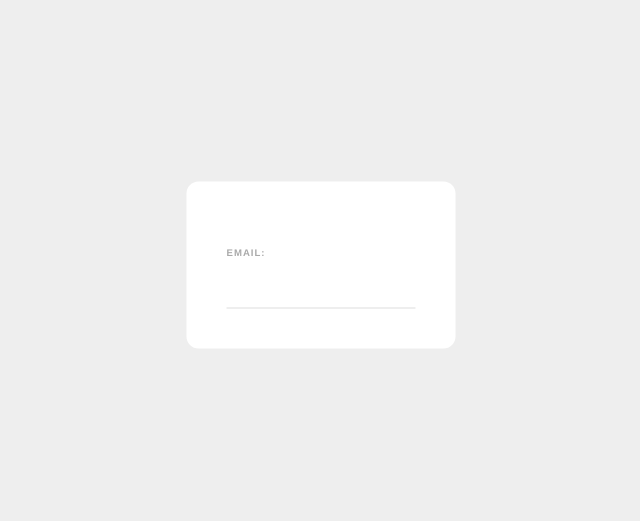
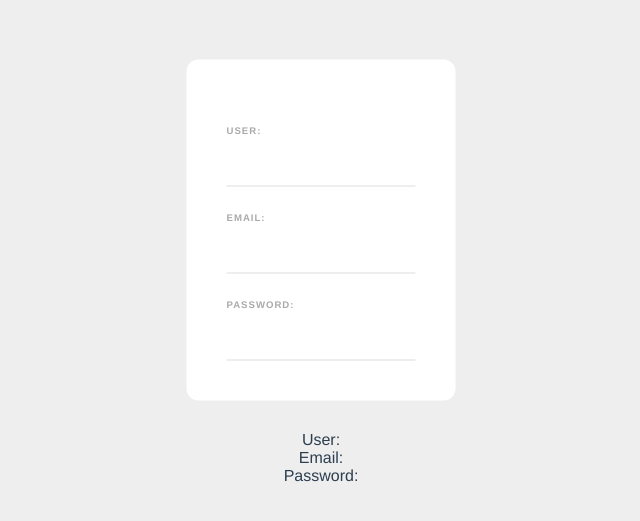
Before and after one commit to ChadH28/web-form, a Vue app: page / in a window 1280 px wide. Shown: the part 135-656 px from the top of the page, without its empty margins (319-959 px from the left). Built offline with nearby package versions, Linux system fonts and the light colour scheme.

Commit message:
Worked with databinding and v-models

```diff
--- a/src/components/SignupForm.vue
+++ b/src/components/SignupForm.vue
@@ -1,20 +1,37 @@
 <template>
   <form>
+    <label>User:</label>
+    <input type="text" v-model="name" required />
+
     <label>Email:</label>
-      <input type='email' required>
+    <input type="email" v-model="email" required />
+
+    <label>Password:</label>
+    <input type="password" v-model="password" required />
   </form>
+  <p>
+      User: {{name}} <br>
+      Email: {{email}} <br>
+      Password: {{password}}
+
+  </p>
 </template>
 
 <script>
 export default {
-
-}
+  data() {
+    return {
+      email: '',
+      password: '',
+      name: ''
+    };
+  },
+};
 </script>
 
 <style>
-
-form{
-    max-width: 420px;
+form {
+  max-width: 450px;
   margin: 30px auto;
   background: white;
   text-align: left;
@@ -22,7 +39,7 @@
   border-radius: 12px;
 }
 
-label{
+label {
   color: #aaa;
   display: inline-block;
   margin: 25px 0 15px;
@@ -32,14 +49,13 @@
   font-weight: bold;
 }
 
-input{
+input {
   display: block;
   padding: 10px 6px;
   width: 100%;
   box-sizing: border-box;
   border: none;
   border-bottom: 1px solid #ddd;
-    color: #555
+  color: #555;
 }
-
 </style>
```
Lines whose indentation alone changed are shown as unchanged.
